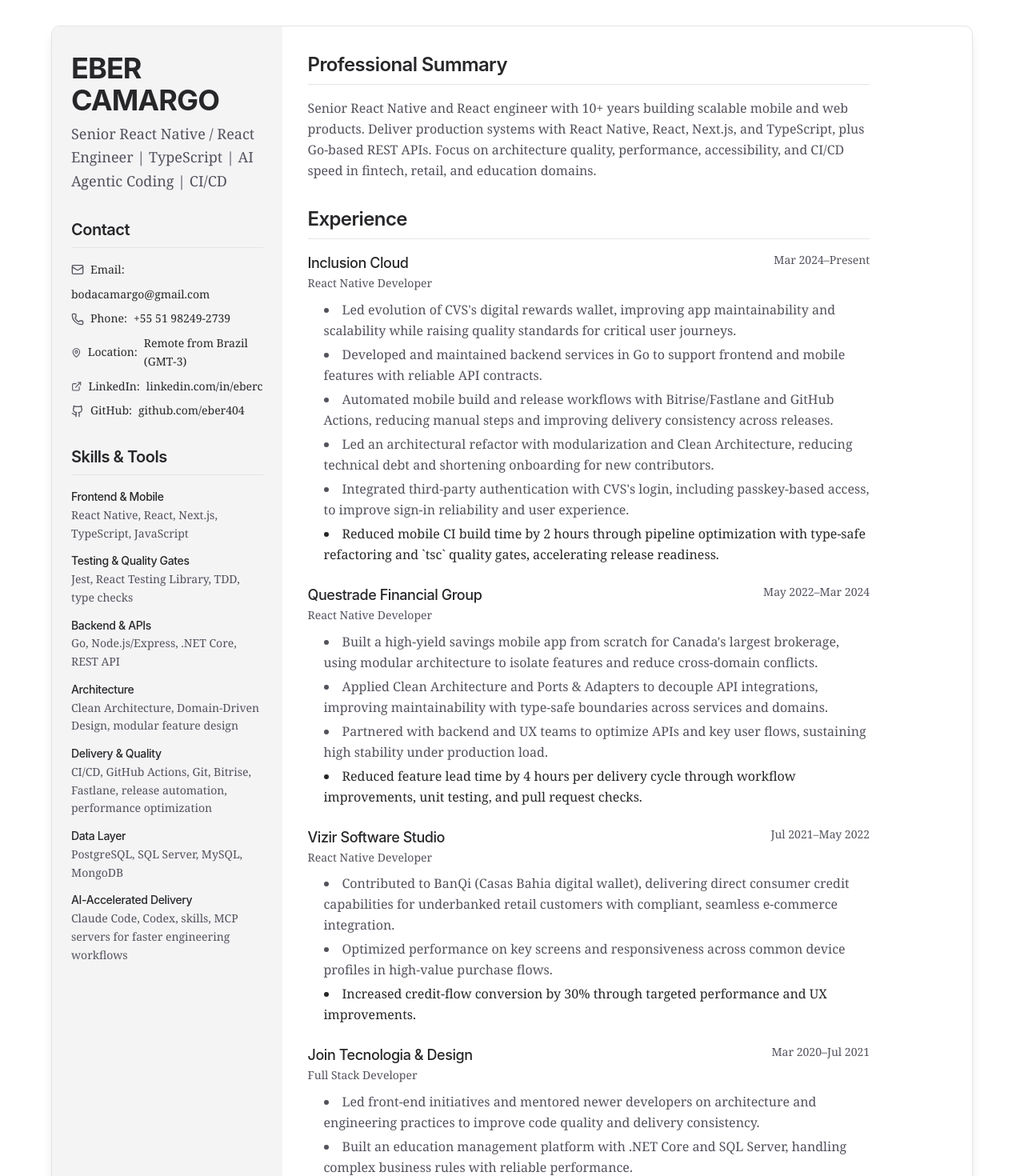
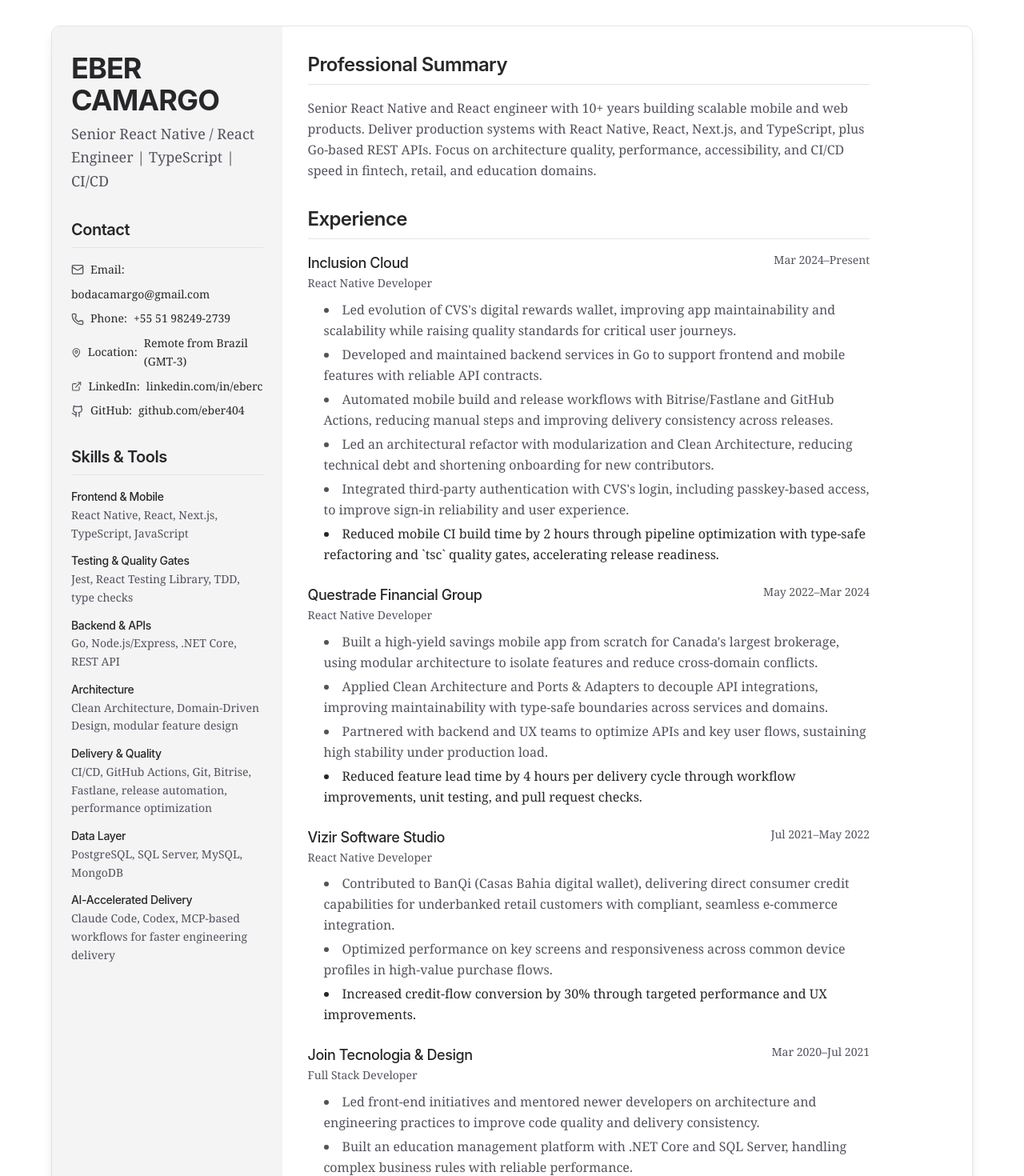
Before and after one commit to eber404/resume, a Next.js app in the folder apps/web/: page / in a window 1280 px wide. Shown: the top 1470 px of the page at 80% size. Built offline with nearby package versions, Linux system fonts and the light colour scheme; a web font is replaced by a local one.

Commit message:
feat: update professional summary and skills in sidebar for clarity

```diff
--- a/apps/web/src/app/page.tsx
+++ b/apps/web/src/app/page.tsx
@@ -300,8 +300,7 @@ export default function Home() {
 									Languages: Portuguese (native), English (professional working proficiency).
 								</li>
 								<li>
-									Work model: International remote contractor and independent
-									roles paid in USD.
+									Available for international remote contractor roles.
 								</li>
 								<li>
 									Time zone: GMT-3 with overlap across North American teams.
@@ -315,8 +314,6 @@ export default function Home() {
 							</h2>
 							<ul className="space-y-1 list-disc list-inside text-muted-foreground pl-5">
 								<li>Senior React Native Engineer.</li>
-								<li>Senior React and Next.js Engineer.</li>
-								<li>AI-augmented Product Engineer for international remote teams.</li>
 							</ul>
 						</section>
 					</main>
--- a/apps/web/src/components/sidebar.tsx
+++ b/apps/web/src/components/sidebar.tsx
@@ -8,7 +8,7 @@ export default function Sidebar() {
 				<div className="mb-8 print:mb-5">
 					<h1 className="text-3xl lg:text-4xl font-bold">EBER CAMARGO</h1>
 					<p className="mt-2 text-lg text-muted-foreground">
-						Senior React Native / React Engineer | TypeScript | AI Agentic Coding | CI/CD
+						Senior React Native / React Engineer | TypeScript | CI/CD
 					</p>
 				</div>
 
@@ -60,8 +60,8 @@ export default function Sidebar() {
 						<li>
 							<h3 className="font-medium">AI-Accelerated Delivery</h3>
 							<p className="text-muted-foreground">
-								Claude Code, Codex, skills, MCP servers for faster
-								engineering workflows
+								Claude Code, Codex, MCP-based workflows for faster
+								engineering delivery
 							</p>
 						</li>
 					</ul>
```
